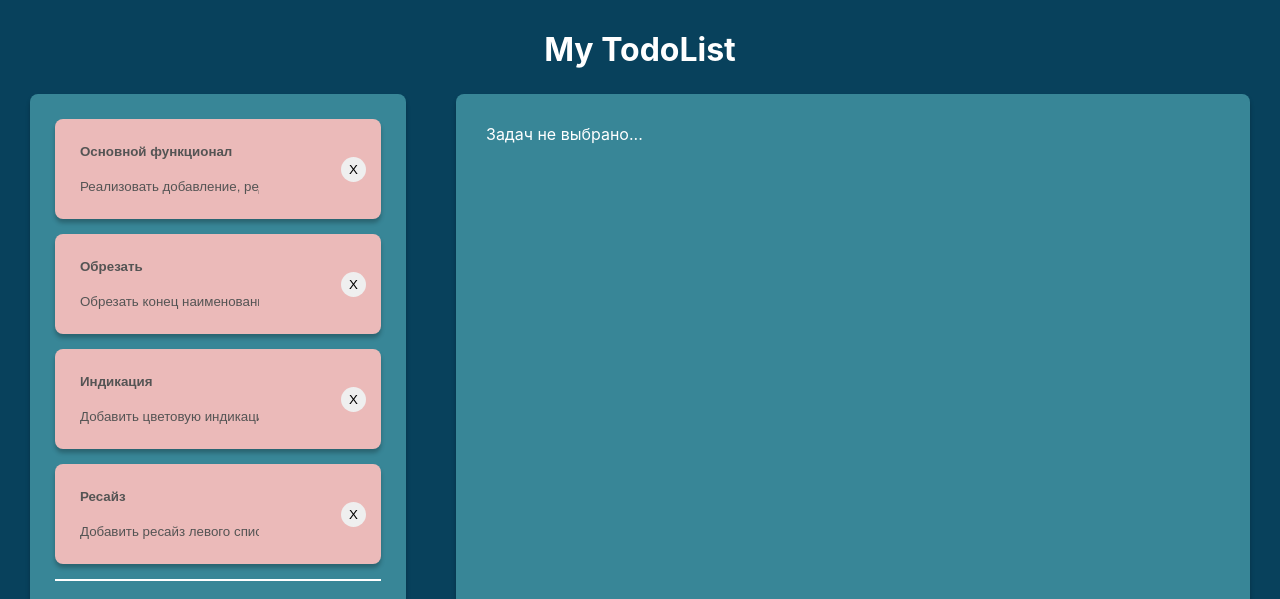
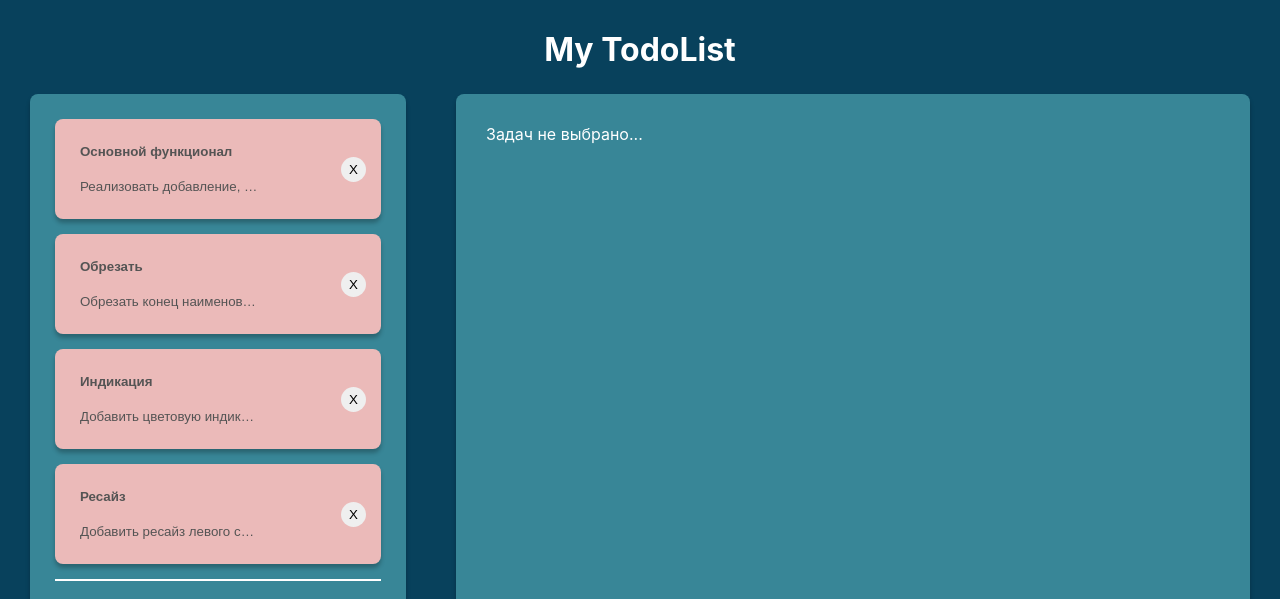
Before and after one commit to JohnGlod/react-todo, a React (Create React App) app: page / in a window 1280 px wide. Shown: the top 599 px of the page. Built offline with nearby package versions, Linux system fonts and the light colour scheme.

Commit message:
добавил стили от переполнения текста

```diff
--- a/src/components/TodoItem/TodoItem.module.scss
+++ b/src/components/TodoItem/TodoItem.module.scss
@@ -36,6 +36,12 @@
   display: flex;
   flex-direction: column;
   flex-basis: 100%;
+
+  /* для усечения переполненного текста с помощью многоточия */
+  overflow: hidden;
+  text-overflow: ellipsis;
+  white-space: nowrap;
+
   input {
     padding: 10px;
     background: none;
```
